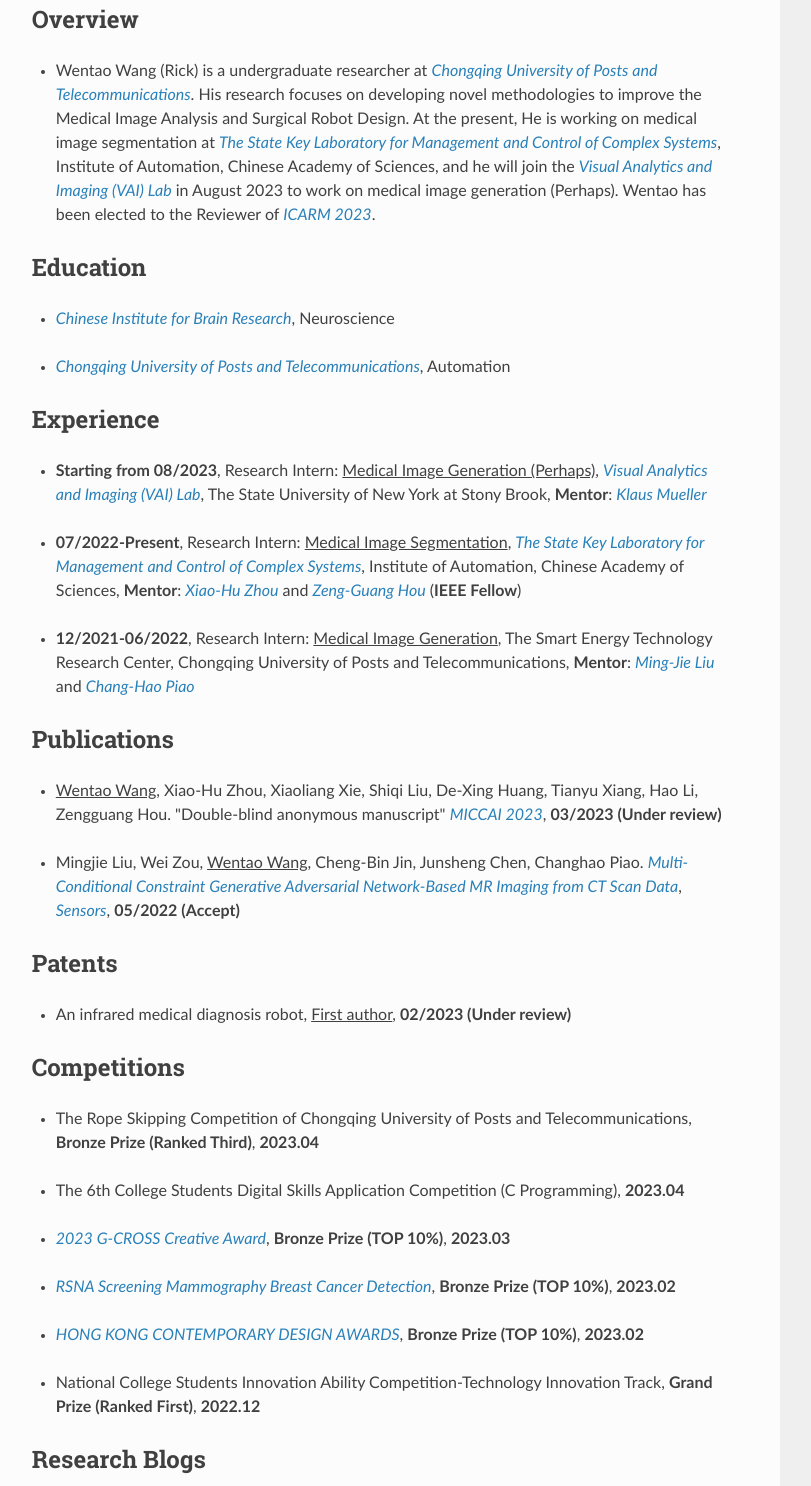
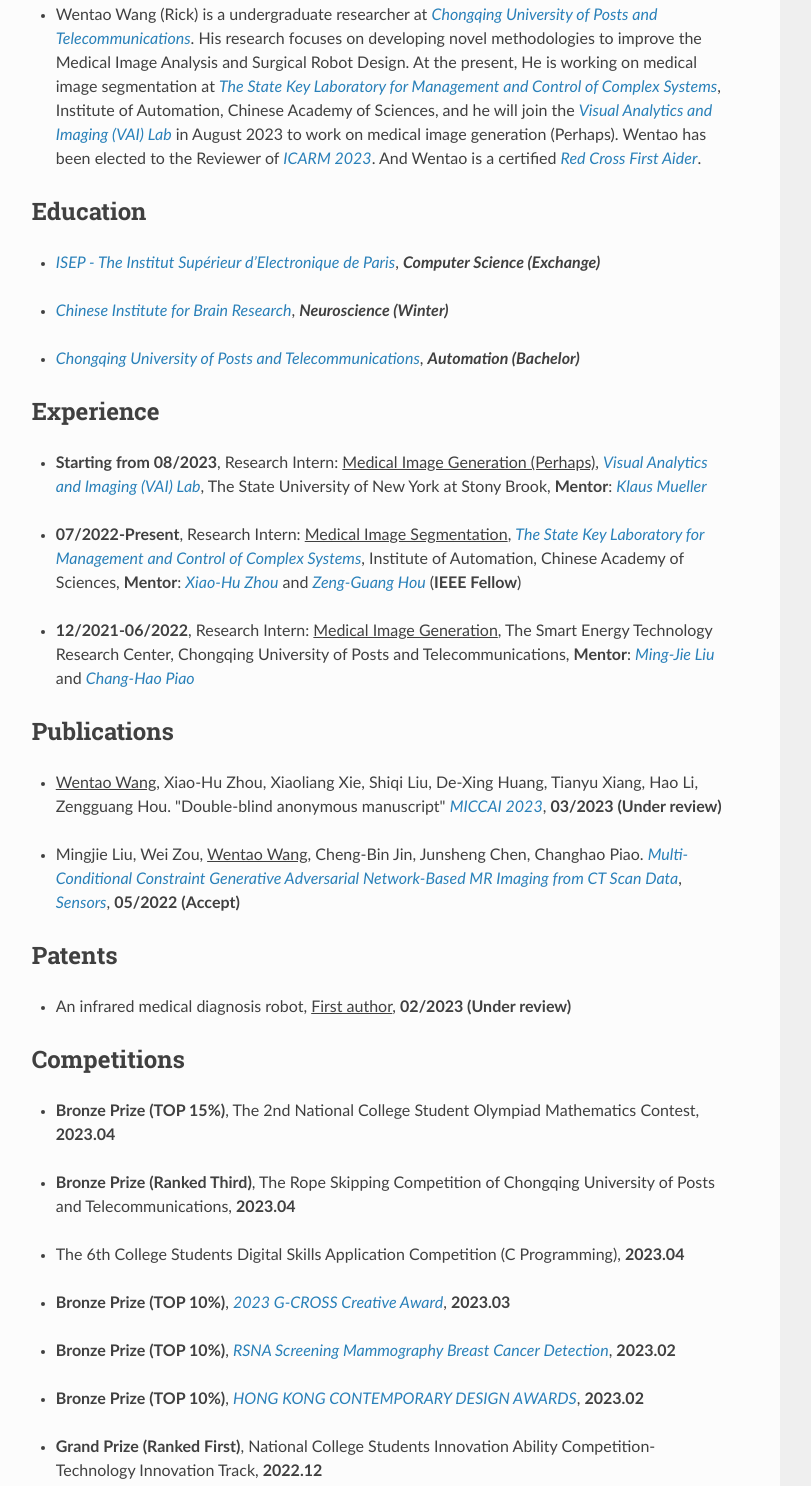
Before and after one commit to rickwang28574/rickwang28574.github.io, a plain HTML site: page index.html in a window 1280 px wide. Shown: the part 666-2152 px from the top of the page, without its empty margins (320-1131 px from the left). Drawn offline with nearby package versions, Linux system fonts and the light colour scheme.

Commit message:
Add files via upload

```diff
--- a/index.html
+++ b/index.html
@@ -115,21 +115,23 @@
 
 <h2 id="recent-news">Recent News</h2>
 <ul>
-<li><i class="fa fa-bullhorn"></i> <p style="display:inline;color:#f18800;">[April 2023]</p> I will record my research on my homepage (see bottom of this page for details) !</li></li>
-<li><i class="fa fa-bullhorn"></i> <p style="display:inline;color:#f18800;">[April 2023]</p> Won the <strong>Bronze Prize (Ranked third)</strong> in the rope skipping competition of Chongqing University of Posts and Telecommunications !</li></li>
+<li><i class="fa fa-bullhorn"></i> <p style="display:inline;color:#f18800;">[April 2023]</p> Become a certified <em><a href="https://www.cqredcross.org.cn/">Red Cross First Aider</a></em></li></li>
 <li><i class="fa fa-bullhorn"></i> <p style="display:inline;color:#f18800;">[April 2023]</p> Become a reviewer of <em><a href="http://www.ieee-arm.org/">ICARM 2023</a></em> !</li></li>
 </ul>
 <h2 id="overview">Overview</h2>
 <ul>
-<li>Wentao Wang (Rick) is a undergraduate researcher at <em><a href="http://english.cqupt.edu.cn/">Chongqing University of Posts and Telecommunications</a></em>. His research focuses on developing novel methodologies to improve the Medical Image Analysis and Surgical Robot Design. At the present, He is working on medical image segmentation at <em><a href="http://www.compsys.ia.ac.cn/">The State Key Laboratory for Management and Control of Complex Systems</a></em>, Institute of Automation, Chinese Academy of Sciences, and he will join the <em><a href="https://www3.cs.stonybrook.edu/~mueller/">Visual Analytics and Imaging (VAI) Lab</a></em> in August 2023 to work on medical image generation (Perhaps). Wentao has been elected to the Reviewer of <em><a href="http://www.ieee-arm.org/">ICARM 2023</a></em>.</li>
+<li>Wentao Wang (Rick) is a undergraduate researcher at <em><a href="http://english.cqupt.edu.cn/">Chongqing University of Posts and Telecommunications</a></em>. His research focuses on developing novel methodologies to improve the Medical Image Analysis and Surgical Robot Design. At the present, He is working on medical image segmentation at <em><a href="http://www.compsys.ia.ac.cn/">The State Key Laboratory for Management and Control of Complex Systems</a></em>, Institute of Automation, Chinese Academy of Sciences, and he will join the <em><a href="https://www3.cs.stonybrook.edu/~mueller/">Visual Analytics and Imaging (VAI) Lab</a></em> in August 2023 to work on medical image generation (Perhaps). Wentao has been elected to the Reviewer of <em><a href="http://www.ieee-arm.org/">ICARM 2023</a></em>. And Wentao is a certified <em><a href="https://www.cqredcross.org.cn/">Red Cross First Aider</a></em>.</li>
 </ul>
 <h2 id="education">Education</h2>
 <ul>
 <li>
-<p><em><a href="https://en.cibr.ac.cn/?language=en">Chinese Institute for Brain Research</a></em>, Neuroscience</li></p>
+<p><em><a href="https://en.isep.fr/">ISEP - The Institut Supérieur d’Electronique de Paris</a></em>, <em><strong>Computer Science (Exchange) </em></strong> </li></p>
 </li>
 <li>
-<p><em><a href="http://english.cqupt.edu.cn/">Chongqing University of Posts and Telecommunications</a></em>, Automation</li></p>
+<p><em><a href="https://en.cibr.ac.cn/?language=en">Chinese Institute for Brain Research</a></em>, <em><strong>Neuroscience (Winter) </em></strong> </li></p>
+</li>
+<li>
+<p><em><a href="http://english.cqupt.edu.cn/">Chongqing University of Posts and Telecommunications</a></em>, <em><strong>Automation (Bachelor) </em></strong> </li></p>
 </li>
 </ul>
 <h2 id="experience">Experience</h2>
@@ -160,31 +162,34 @@
 <h2 id="competitions">Competitions</h2>
 <ul>
 <li>
-<p>The Rope Skipping Competition of Chongqing University of Posts and Telecommunications, <strong>Bronze Prize (Ranked Third)</strong>, <strong>2023.04</strong> </li></p>
+<p><strong>Bronze Prize (TOP 15%)</strong>, The 2nd National College Student Olympiad Mathematics Contest, <strong>2023.04</strong> </li></p>
+</li>
+<li>
+<p><strong>Bronze Prize (Ranked Third)</strong>, The Rope Skipping Competition of Chongqing University of Posts and Telecommunications, <strong>2023.04</strong> </li></p>
 </li>
 <li>
 <p>The 6th College Students Digital Skills Application Competition (C Programming), <strong>2023.04</strong> </li></p>
 </li>
 <li>
-<p><em><a href="https://www.gcrossaward.me.uk/">2023 G-CROSS Creative Award</a></em>, <strong>Bronze Prize (TOP 10%)</strong>, <strong>2023.03</strong> </li></p>
+<p><strong>Bronze Prize (TOP 10%)</strong>, <em><a href="https://www.gcrossaward.me.uk/">2023 G-CROSS Creative Award</a></em>, <strong>2023.03</strong> </li></p>
 </li>
 <li>
-<p><em><a href="https://www.rsna.org/education/ai-resources-and-training/ai-image-challenge/screening-mammography-breast-cancer-detection-ai-challenge">RSNA Screening Mammography Breast Cancer Detection</a></em>, <strong>Bronze Prize (TOP 10%)</strong>, <strong>2023.02</strong> </li></p>
+<p><strong>Bronze Prize (TOP 10%)</strong>, <em><a href="https://www.rsna.org/education/ai-resources-and-training/ai-image-challenge/screening-mammography-breast-cancer-detection-ai-challenge">RSNA Screening Mammography Breast Cancer Detection</a></em>, <strong>2023.02</strong> </li></p>
 </li>
 <li>
-<p><em><a href="https://www.hkad.hk/">HONG KONG CONTEMPORARY DESIGN AWARDS</a></em>, <strong>Bronze Prize (TOP 10%)</strong>, <strong>2023.02</strong> </li></p>
+<p><strong>Bronze Prize (TOP 10%)</strong>, <em><a href="https://www.hkad.hk/">HONG KONG CONTEMPORARY DESIGN AWARDS</a></em>, <strong>2023.02</strong> </li></p>
 </li>
 <li>
-<p>National College Students Innovation Ability Competition-Technology Innovation Track, <strong>Grand Prize (Ranked First)</strong>, <strong>2022.12</strong> </li></p>
+<p><strong>Grand Prize (Ranked First)</strong>, National College Students Innovation Ability Competition-Technology Innovation Track, <strong>2022.12</strong> </li></p>
 </li>
 </ul>
 <h2 id="research-blogs">Research Blogs</h2>
 <ul>
 <li>
-<p><a href="Deep Learning Coding Experience.pdf"><b>Deep Learning Coding Experience</b></a> (Last updated on 17/4/2023)</p>
+<p><a href="Deep Learning Coding Experience.pdf"><b>Deep Learning Coding Experience</b></a> (Last updated on 17/4/2023) </li></p>
 </li>
 <li>
-<p><a href="abajcsy_cv.pdf"><b>A review: How to use foundation models for transfer learning</b></a> (Last updated on 15/4/2023)</p>
+<p><a href="abajcsy_cv.pdf"><b>A review: How to use foundation models for transfer learning</b></a> (Last updated on 15/4/2023) </li></p>
 </li>
 </ul>
 
@@ -229,5 +234,5 @@
 
 <!--
 MkDocs version : 1.3.1
-Build Date UTC : 2023-04-17 12:58:31.035485+00:00
+Build Date UTC : 2023-04-24 00:20:04.293004+00:00
 -->
--- a/sitemap.xml
+++ b/sitemap.xml
@@ -2,7 +2,7 @@
 <urlset xmlns="http://www.sitemaps.org/schemas/sitemap/0.9">
     <url>
          <loc>https://anywherehope.com/</loc>
-         <lastmod>2023-04-17</lastmod>
+         <lastmod>2023-04-24</lastmod>
          <changefreq>daily</changefreq>
     </url>
 </urlset>
```
Also changed, not shown: 1 other file.
